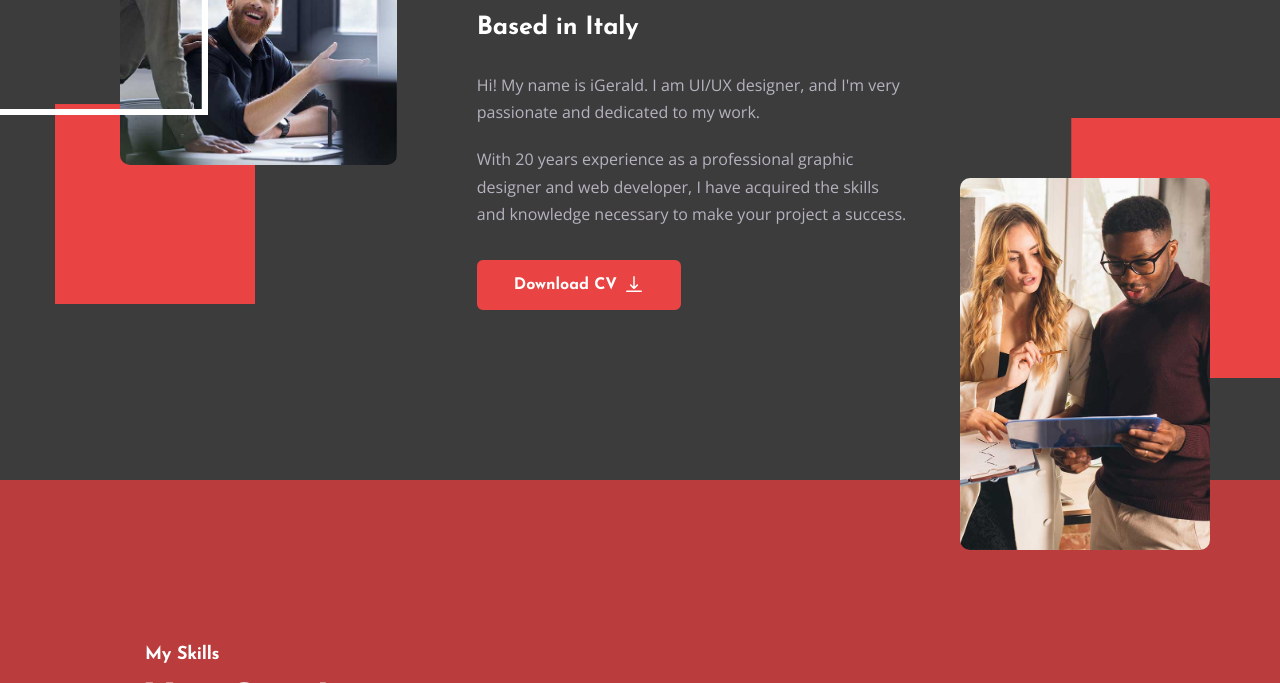
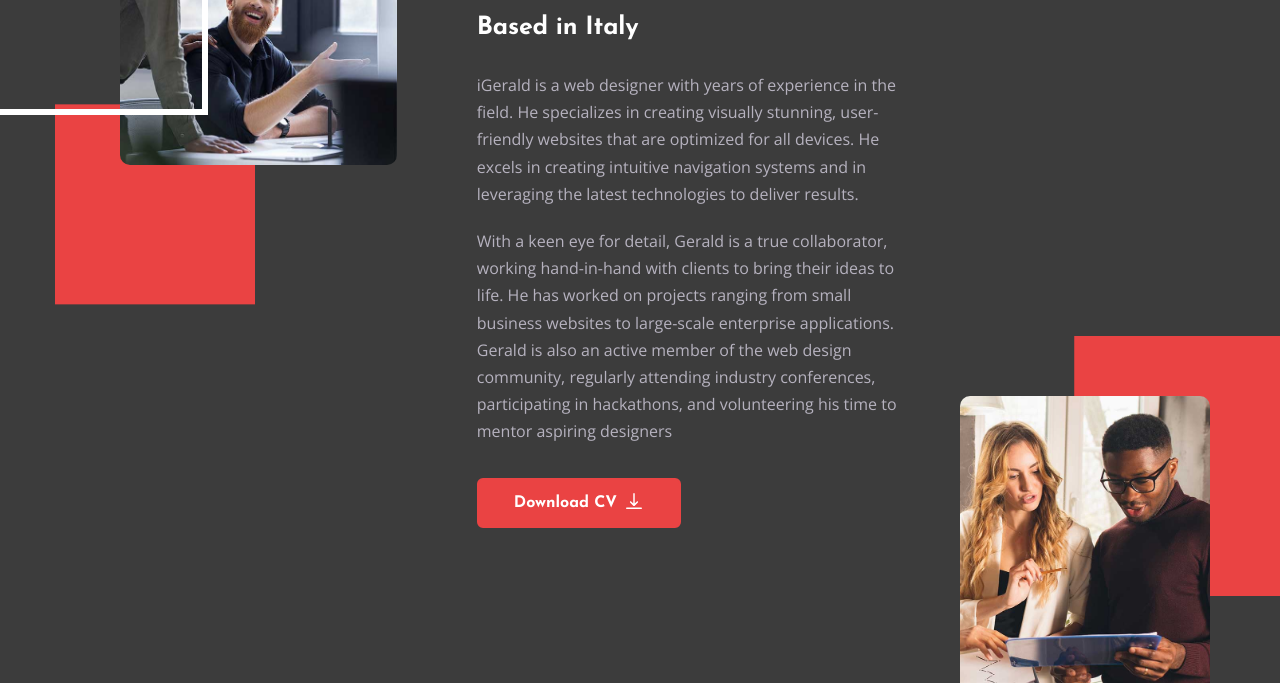
Before and after one commit to igeral/Portfolio, a plain HTML site: page index.html in a window 1280 px wide. Shown: the part 1106-1789 px from the top of the page. Drawn offline with nearby package versions, Linux system fonts and the light colour scheme; no server answers; animation ran at ten frames a second; files whose address does not match are found by name.

Commit message:
Update index.html

```diff
--- a/index.html
+++ b/index.html
@@ -262,10 +262,15 @@
                             <span class="subtitle">Based in Italy</span>
                         </div>
                         <div class="text wow fadeInUp" data-wow-duration="1s" data-wow-delay="0.2s">
-                            <p>Hi! My name is iGerald. I am UI/UX designer, and I'm very passionate and dedicated to
-                                my work.</p>
-                            <p>With 20 years experience as a professional graphic designer and web developer, I have
-                                acquired the skills and knowledge necessary to make your project a success.</p>
+                            <p>iGerald is a web designer with years of experience in the field. He specializes in
+                                creating visually stunning, user-friendly websites that are optimized for all devices.
+                                He excels in creating intuitive navigation systems and in leveraging the latest
+                                technologies to deliver results. </p>
+                            <p>With a keen eye for detail, Gerald is a true collaborator, working hand-in-hand with
+                                clients to bring their ideas to life. He has worked on projects ranging from small
+                                business websites to large-scale enterprise applications. Gerald is also an active
+                                member of the web design community, regularly attending industry conferences,
+                                participating in hackathons, and volunteering his time to mentor aspiring designers</p>
                         </div>
                         <div class="aali_tm_button wow fadeInUp" data-wow-duration="1.5s" data-wow-delay="0.2s">
                             <a href="img/cv/1.jpg" download><span>Download CV <img class="svg"
```
